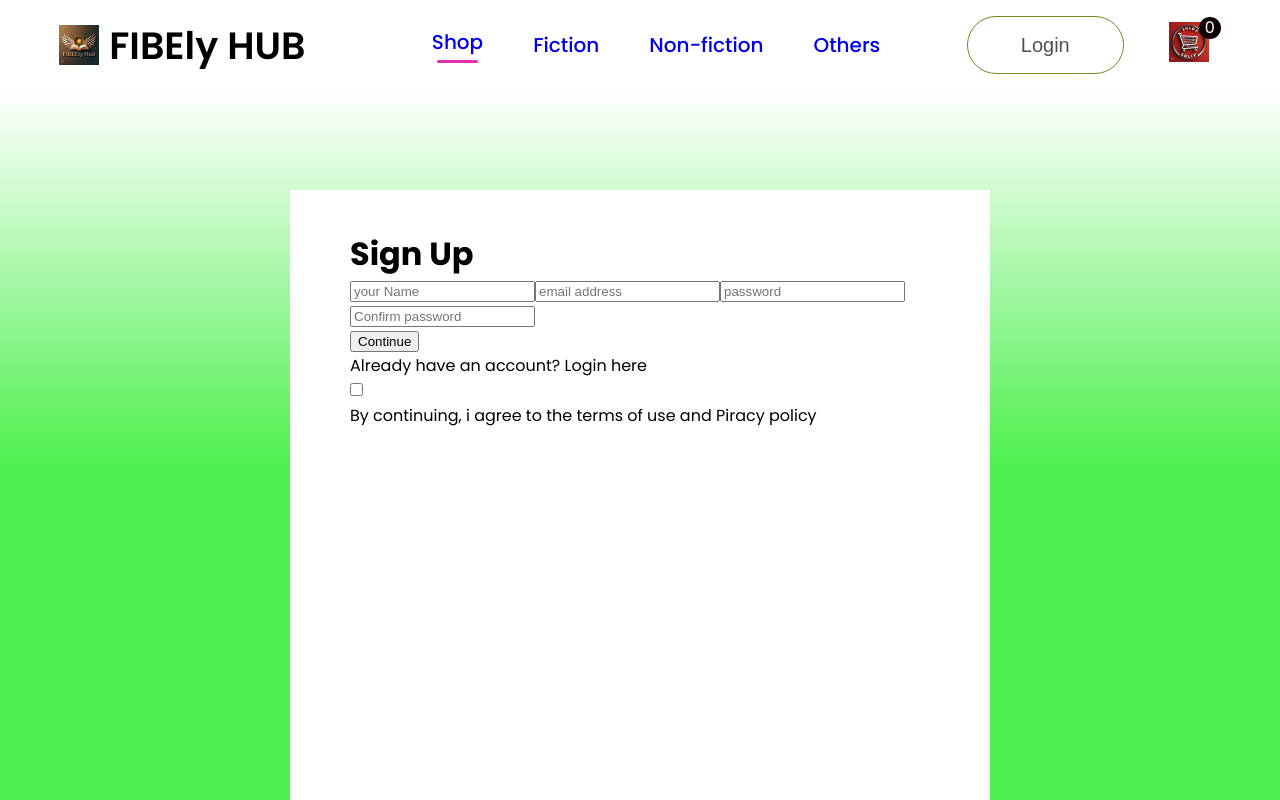
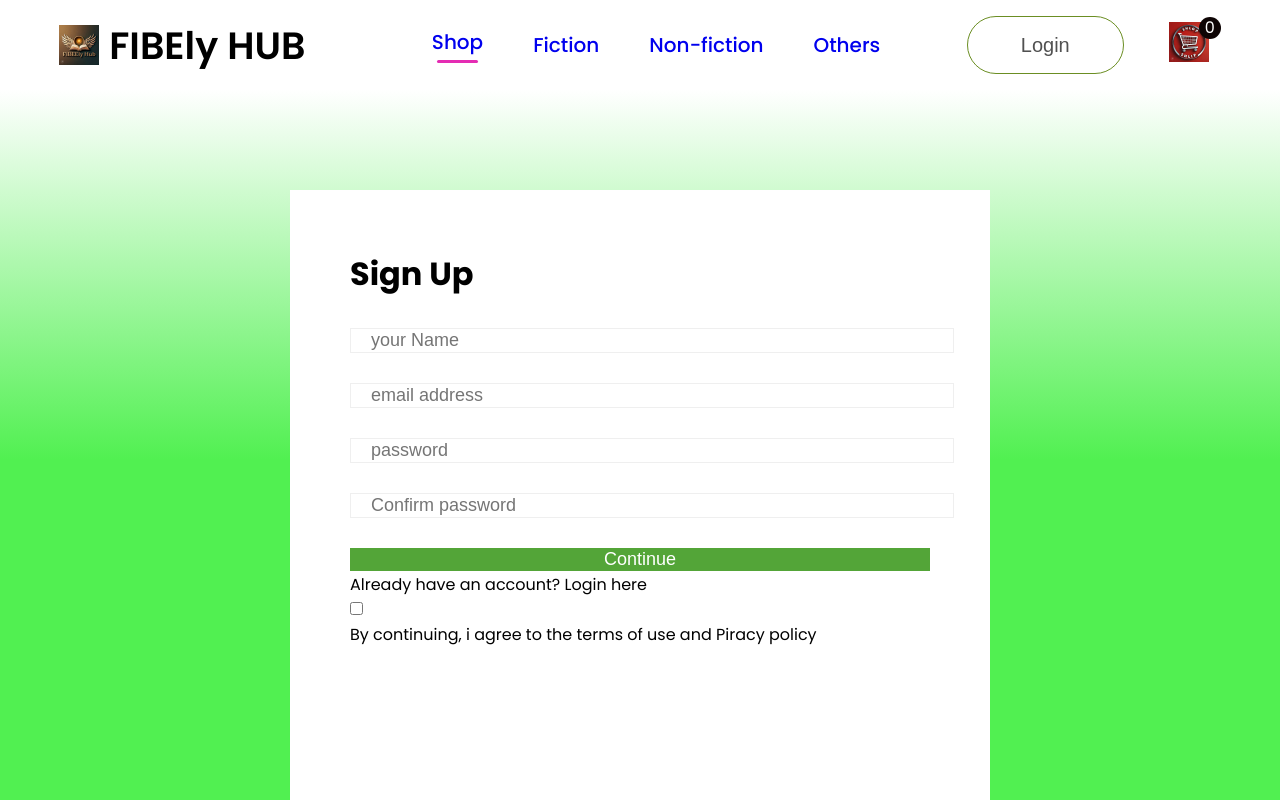
Before and after one commit to faith481/FIBEly-Reading_Hub, a React (Create React App) app in the folder Frontend/: page /login in a window 1280 px wide. Shown: the top 800 px of the page. Built offline with nearby package versions, Linux system fonts and the light colour scheme.

Commit message:
addesd more css property in LoginSignup.css

```diff
--- a/Frontend/src/pages/CSS/LoginSignup.css
+++ b/Frontend/src/pages/CSS/LoginSignup.css
@@ -10,6 +10,33 @@
     background: white;
     margin: auto;
     padding: 40px 60px;
-
-
 }
+.loginsignup-container h1{
+    margin: 20px 0px;
+}
+.loginsignup-fields{
+    display: flex;
+    flex-direction: column;
+    gap: 30px;
+    margin-top: 30px;
+}
+.loginsignup-fields input{
+    height: auto;
+    width: 100%;
+    padding-left: 20px;
+    border: 1px solid rgba(128, 128, 128, 0.128);
+    outline: none;
+    color: rgba(128, 128, 128, 0.414);
+    font-size: 18px;
+}
+.loginsignup-container button{
+    width: 580px;
+    height: auto;
+    color: white;
+    background: rgb(83, 165, 56);
+    margin-top: 30px;
+    border: none;
+    font-size: 18px;
+    font-weight: 500;
+    cursor: pointer;
+}
```
